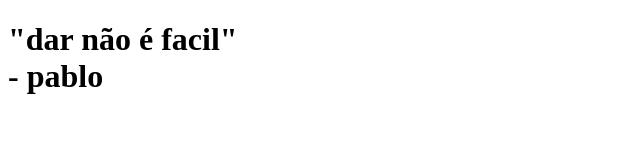
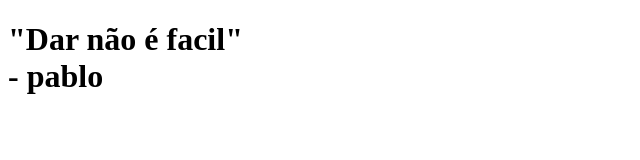
Before and after one commit to LucasAioriaSerpa/clone-copycat-tabnews, a Next.js app: page / in a window 1280 px wide. Shown: the top 160 px of the page, without its empty margins (0-640 px from the left). Built offline with nearby package versions, Linux system fonts and the light colour scheme.

Commit message:
modificando a frase em index.js!

```diff
--- a/pages/index.js
+++ b/pages/index.js
@@ -1,6 +1,6 @@
 
 function Home() {
-    return <h1>"dar não é facil"<br/>- pablo</h1>
+    return <h1>"Dar não é facil"<br/>- pablo</h1>
 }
 
 export default Home
```
